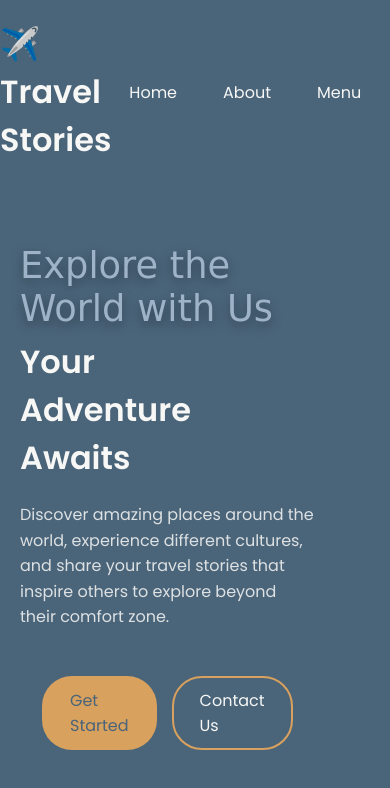
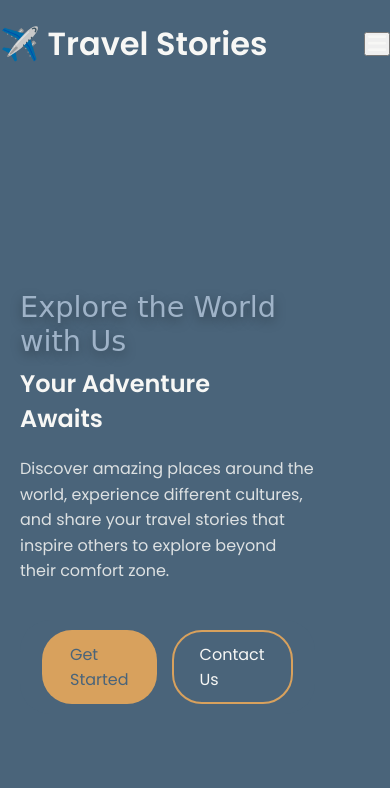
Before and after one commit to Dani1157/Website, a plain HTML site: page website/index.html in a window 390 px wide. Drawn offline with Linux system fonts and the light colour scheme; a web font is replaced by a local one.

Commit message:
feat: implement mobile slide-in navigation with hamburger menu

```diff
--- a/website/index.html
+++ b/website/index.html
@@ -3,11 +3,14 @@
 <head>
   <meta charset="UTF-8">
   <meta name="viewport" content="width=device-width, initial-scale=1.0">
+  <link rel="stylesheet" href="https://cdnjs.cloudflare.com/ajax/libs/font-awesome/7.0.1/css/all.min.css">
+  <!-- Linking Font Awesome for icons -->
   <link rel="stylesheet" href="style.css">
   <title>Travel Stories</title>
 </head>
 
 <body>
+
   <!-- Header / Navbar -->
   <header>
     <nav class="navbar section-content">
@@ -16,13 +19,14 @@
       </a>
 
       <ul class="nav-menu">
+        <button id="menu-close-button" class="fas fa-times"></button>
         <li class="nav-item"><a href="#" class="nav-link">Home</a></li>
         <li class="nav-item"><a href="#" class="nav-link">About</a></li>
-        <li class="nav-item"><a href="#" class="nav-link">Menu</a></li>
         <li class="nav-item"><a href="#" class="nav-link">Testimonial</a></li>
         <li class="nav-item"><a href="#" class="nav-link">Gallery</a></li>
-        <li class="nav-item"><a href="#" class="nav-link">Contact</a></li>
+        <li class="nav-item"><a href="#" class="nav-link">Contact Us</a></li>
       </ul>
+             <button id="menu-open-button" class="fas fa-bars"></button>
     </nav>
   </header>
 
--- a/website/style.css
+++ b/website/style.css
@@ -18,8 +18,9 @@
   --medium-gray-color: #6b7280;
 
   --font-size-s: 0.9rem;
-  --font-size-m: 1rem;
-  --font-size-l: 1.12rem;
+  --font-size-n: 1rem;
+  --font-size-m: 1.12rem;
+  --font-size-l: 1.5rem;
   --font-size-xl: 2rem;
   --font-size-xxl: 2.3rem;
 
@@ -148,6 +149,12 @@
 
 }
 
+
+.navbar :where(#menu-close-button, #menu-open-button){
+  display: none
+
+}
+ /* /*hero section styling */
 .hero-section {
 min-height: 100;
  background: var(--primary-color)
@@ -206,7 +213,7 @@
 
 .hero-section .hero-details .contact-us:hover {
  color:  var(--primary-color);
- border-color: var(--white-color);
+ border-color: var(--secondary-color);
  background: var(--secondary-color);
 }
 
@@ -214,3 +221,59 @@
   max-width: 500px;
   margin-right: 30px;
 }
+
+/* Responsive media query code for max width 900px */
+@media screen and (max-width: 900px) {
+  :root{
+  --font-size-m: 1rem;
+  --font-size-l: 1.3rem;
+  --font-size-xl: 1.5rem;
+  --font-size-xxl: 1.8rem;
+  }
+
+  .navbar :where(#menu-close-button, #menu-open-button) {
+    display: block;
+    font-size: var(--font-size-l);
+  }
+
+  .navbar #menu-close-button {
+    position: absolute;
+    right: 30px;
+    top: 30px
+  }
+
+  .navbar #menu-open-button {
+  color:var(--white-color)
+
+  }
+
+  .navbar .nav-menu {
+    display: block;
+    position: fixed;
+    left: -300px;
+    top: 0;
+    width: 300px;
+    height: 100%;
+    display: flex;
+    flex-direction: column;
+    align-items: center;
+    padding: 100px 20px;
+    background: var(--white-color);
+    transition: left 0.3s ease;
+  }
+
+  .navbar .nav-menu .nav-link {
+    color: var(--dark-color);
+    display: block;
+    margin-top: 17px;
+    font-size: var(--font-size-l);
+  }
+
+
+
+
+
+
+
+
+}
```
